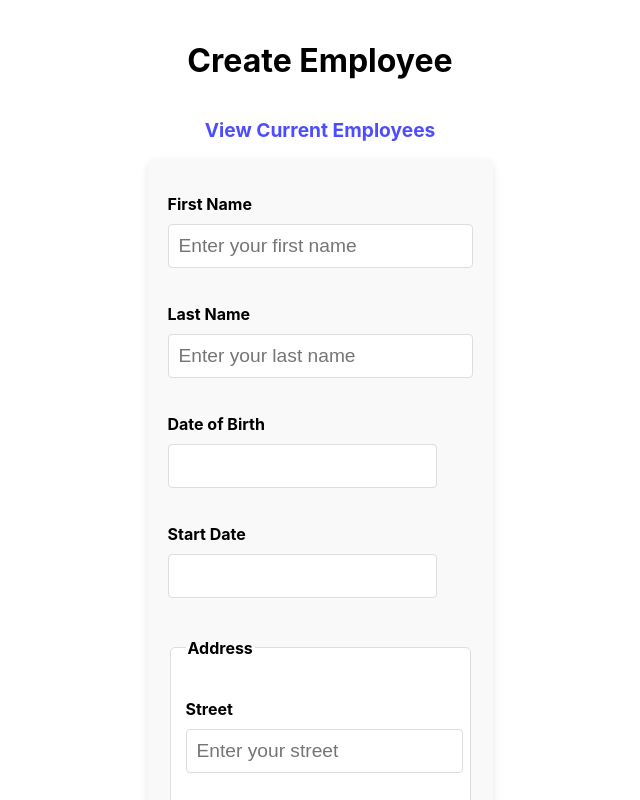
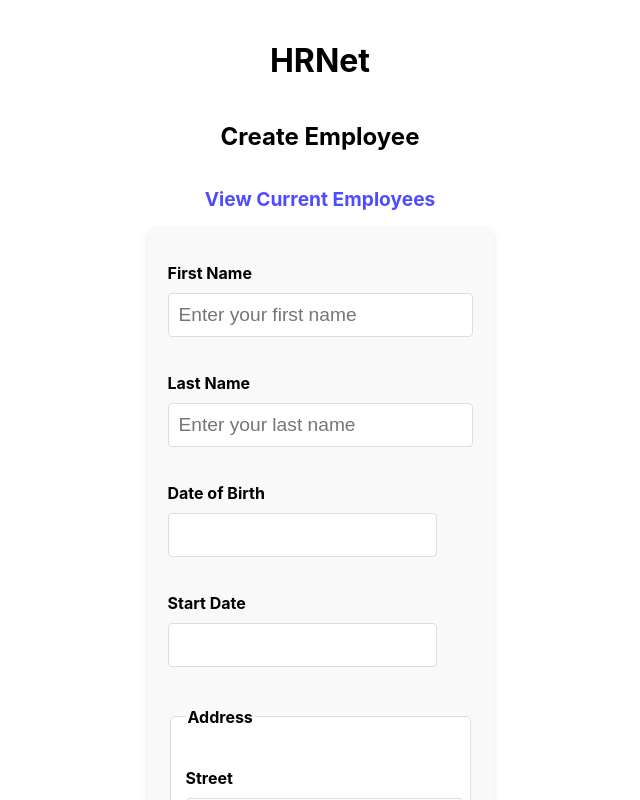
Before and after one commit to Axel93183/p14_HRnet_React, a React (Create React App) app: page / in a window 1280 px wide. Shown: the top 800 px of the page, without its empty margins (320-960 px from the left). Built offline with nearby package versions, Linux system fonts and the light colour scheme.

Commit message:
README.md : update

```diff
--- a/src/pages/CreateEmployee/CreateEmployee.js
+++ b/src/pages/CreateEmployee/CreateEmployee.js
@@ -19,7 +19,8 @@ const CreateEmployee = () => {
 
   return (
     <div className="container ">
-      <h1>Create Employee</h1>
+      <h1>HRNet</h1>
+      <h2>Create Employee</h2>
       <Link to={"/employee-list"} className="page-link">
         View Current Employees
       </Link>
--- a/src/pages/EmployeeList/EmployeeList.js
+++ b/src/pages/EmployeeList/EmployeeList.js
@@ -124,6 +124,7 @@ const EmployeeList = () => {
 
   return (
     <div className="container employee-list-container">
+      <h1>HRNet</h1>
       <h2>Current Employees</h2>
       <Link to="/" className="page-link">
         Home
```
Also changed, not shown: 1 other file (tests, documents, lock files or other folders).
